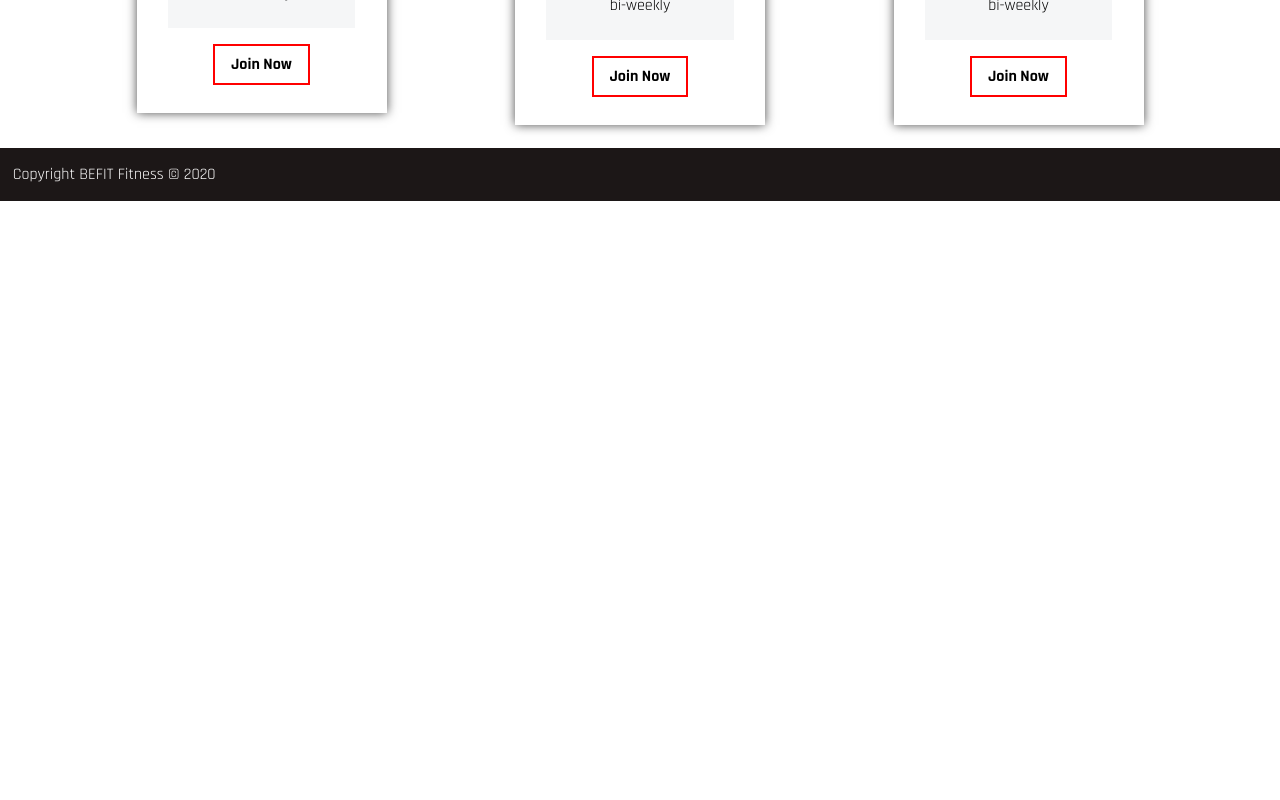
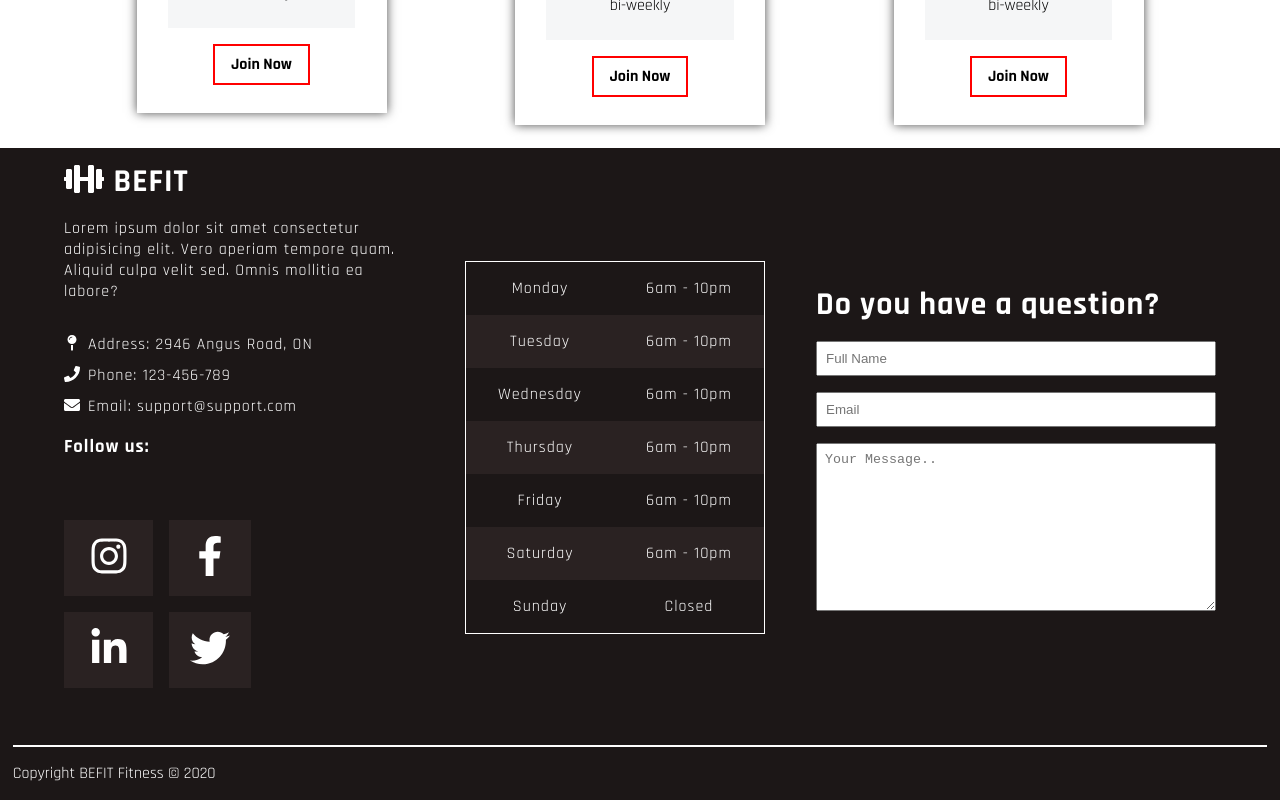
Before and after one commit to Parsa-jalilifar/BEFIT, an Angular app: page / in a window 1280 px wide. Shown: the part 4029-4829 px from the top of the page. Before the commit the page ends 4230 px from the top, so only its background shows below. Built offline with nearby package versions, Linux system fonts and the light colour scheme.

Commit message:
contact component completed

```diff
--- a/src/app/app.component.html
+++ b/src/app/app.component.html
@@ -5,5 +5,6 @@
   <app-trainers></app-trainers>
   <app-bmi-cal></app-bmi-cal>
   <app-plans></app-plans>
+  <app-contact></app-contact>
   <app-footer></app-footer>
 </div>
--- a/src/app/app.module.ts
+++ b/src/app/app.module.ts
@@ -10,6 +10,7 @@ import { ServicesComponent } from './components/services/services.component';
 import { TrainersComponent } from './components/trainers/trainers.component';
 import { BmiCalComponent } from './components/bmi-cal/bmi-cal.component';
 import { PlansComponent } from './components/plans/plans.component';
+import { ContactComponent } from './components/contact/contact.component';
 import { FooterComponent } from './components/footer/footer.component';
 
 @NgModule({
@@ -21,7 +22,8 @@ import { FooterComponent } from './components/footer/footer.component';
     TrainersComponent,
     BmiCalComponent,
     PlansComponent,
-    FooterComponent
+    FooterComponent,
+    ContactComponent
   ],
   imports: [
     BrowserModule,
--- /dev/null
+++ b/src/app/components/contact/contact.component.html
@@ -0,0 +1,105 @@
+<div class="contact-container">
+  <div class="info-container">
+
+    <div class="logo">
+      <fa-icon [icon]="faDumbbell"></fa-icon>
+      <h1>BEFIT</h1>
+    </div>
+
+    <p>Lorem ipsum dolor sit amet consectetur adipisicing elit. Vero aperiam tempore quam. Aliquid culpa velit sed.
+      Omnis mollitia ea labore?</p>
+
+    <div class="box-info">
+      <a
+        href="https://www.google.ca/maps/place/Angus+Dr,+Toronto,+ON/@43.7889822,-79.3666036,17z/data=!3m1!4b1!4m5!3m4!1s0x89d4d2d8bb184c95:0x94368b7869b13b3b!8m2!3d43.7889783!4d-79.3644149">
+        <fa-icon [icon]="faMapPin" [styles]="{ width: '16px', height: '16px'}"></fa-icon>
+        <p>Address: 2946 Angus Road, ON</p>
+      </a>
+
+      <a href="tel+1123456789">
+        <fa-icon [icon]="faPhone" [styles]="{ width: '16px', height: '16px' }"></fa-icon>
+        <p>Phone: 123-456-789</p>
+      </a>
+
+      <a href="mailto:support@support.com">
+        <fa-icon [icon]="faEnvelope" [styles]="{ width: '16px', height: '16px' }"></fa-icon>
+        <p>Email: support@support.com</p>
+      </a>
+    </div>
+    <h3>Follow us:</h3>
+    <div class="social-box">
+
+      <div class="icon-box">
+        <a href="" class="up-icon">
+          <fa-icon [icon]="faInstagram" [styles]="{ width: '40px', height: '40px'}"></fa-icon>
+        </a>
+        <p class="up-box">Instagram</p>
+      </div>
+
+      <div class="icon-box">
+        <a href="" class="up-icon">
+          <fa-icon [icon]="faFacebookF" [styles]="{ width: '40px', height: '40px'}"></fa-icon>
+        </a>
+        <p class="up-box">Facebook</p>
+      </div>
+
+      <div class="icon-box">
+        <a href="" class="down-icon">
+          <fa-icon [icon]="faLinkedinIn" [styles]="{ width: '40px', height: '40px'}"></fa-icon>
+        </a>
+        <p class="down-box">LinkedIn</p>
+      </div>
+
+      <div class="icon-box">
+        <a href="" class="down-icon">
+          <fa-icon [icon]="faTwitter" [styles]="{ width: '40px', height: '40px'}"></fa-icon>
+        </a>
+        <p class="down-box">Twitter</p>
+      </div>
+    </div>
+  </div>
+
+  <div class="time-table">
+    <table>
+      <tbody>
+        <tr>
+          <td>Monday</td>
+          <td>6am - 10pm</td>
+        </tr>
+        <tr>
+          <td>Tuesday</td>
+          <td>6am - 10pm</td>
+        </tr>
+        <tr>
+          <td>Wednesday</td>
+          <td>6am - 10pm</td>
+        </tr>
+        <tr>
+          <td>Thursday</td>
+          <td>6am - 10pm</td>
+        </tr>
+        <tr>
+          <td>Friday</td>
+          <td>6am - 10pm</td>
+        </tr>
+        <tr>
+          <td>Saturday</td>
+          <td>6am - 10pm</td>
+        </tr>
+        <tr>
+          <td>Sunday</td>
+          <td>Closed</td>
+        </tr>
+      </tbody>
+    </table>
+  </div>
+
+  <div class="contact-form-container">
+    <h1>Do you have a question?</h1>
+    <form>
+      <input type="text" name="name" id="name" placeholder="Full Name">
+      <input type="email" name="email" id="email" placeholder="Email">
+      <textarea name="message" id="message" cols="30" rows="10" placeholder="Your Message.."></textarea>
+    </form>
+  </div>
+</div>
--- /dev/null
+++ b/src/app/components/contact/contact.component.scss
@@ -0,0 +1,212 @@
+@import "../../../shared-styles/utils.scss";
+
+.contact-container {
+  position: relative;
+  display: flex;
+  justify-content: space-evenly;
+  align-items: center;
+  flex-wrap: wrap;
+  padding: 0.8rem;
+  min-height: 500px;
+  width: 100%;
+  color: white;
+  background-color: $lightBlack;
+  letter-spacing: 1px;
+
+  &::after {
+    content: "";
+    position: absolute;
+    bottom: 0rem;
+    right: 0.8rem;
+    left: 0.8rem;
+    border-bottom: 2px solid white;
+  }
+
+  .info-container {
+    height: 100%;
+    max-width: 350px;
+    display: flex;
+    flex-direction: column;
+
+    .logo {
+      display: flex;
+      align-items: center;
+      margin-bottom: 1rem;
+      .ng-fa-icon {
+        margin-right: 0.6rem;
+        font-size: 2rem;
+      }
+    }
+
+    .box-info {
+      display: inline-flex;
+      flex-direction: column;
+      margin-top: 2rem;
+
+      a {
+        display: flex;
+        align-items: center;
+        color: white;
+        text-decoration: none;
+        border-bottom: 1px solid transparent;
+        transition: all 200ms ease-out;
+
+        &:not(:last-child) {
+          margin-bottom: 0.5rem;
+        }
+
+        p {
+          margin-left: 0.5rem;
+          border-bottom: 1px solid transparent;
+
+          &:hover {
+            border-bottom-color: white;
+          }
+        }
+      }
+    }
+
+    h3 {
+      margin: 1rem 0;
+    }
+
+    .social-box {
+      max-width: 180px;
+      // margin: 0.7rem 0;
+      display: inline-grid;
+      grid-template-columns: repeat(2, 1fr);
+      gap: 1rem;
+
+      .icon-box {
+        display: flex;
+        flex-direction: column;
+        p {
+          letter-spacing: 1px;
+          background-color: $lightRed;
+          font-weight: 600;
+        }
+
+        .up-box {
+          order: 1;
+          margin-bottom: 0.4rem;
+          text-align: center;
+          visibility: hidden;
+          opacity: 0;
+          transition: opacity 0.2s ease-in-out, visibility 0.2s ease-in-out,
+            transform 0.2s cubic-bezier(0.71, 1.7, 0.77, 1.24);
+          padding: 0.4rem 0.4rem 0.8rem 0.4rem;
+          clip-path: polygon(
+            0% 0%,
+            100% 0%,
+            100% 85%,
+            60% 85%,
+            50% 100%,
+            40% 85%,
+            0% 85%
+          );
+        }
+
+        .down-box {
+          margin-top: 0.4rem;
+          text-align: center;
+          opacity: 0;
+          visibility: hidden;
+          padding: 0.8rem 0.4rem 0.4rem 0.4rem;
+          transition: opacity 0.2s ease-in-out, visibility 0.2s ease-in-out,
+            transform 0.2s cubic-bezier(0.71, 1.7, 0.77, 1.24);
+          clip-path: polygon(
+            0 15%,
+            40% 15%,
+            50% 0,
+            60% 15%,
+            100% 15%,
+            100% 100%,
+            0% 100%
+          );
+        }
+
+        .up-icon,
+        .down-icon {
+          display: flex;
+          justify-content: center;
+          align-items: center;
+          color: white;
+          text-decoration: none;
+          padding: 1rem;
+          background-color: hsl(0, 10%, 15%);
+        }
+
+        .up-icon {
+          order: 2;
+        }
+
+        .up-icon:hover ~ .up-box {
+          visibility: visible;
+          opacity: 1;
+          transform: translateY(-5px);
+        }
+        .down-icon:hover ~ .down-box {
+          visibility: visible;
+          opacity: 1;
+          transform: translateY(5px);
+        }
+      }
+    }
+  }
+
+  .time-table {
+    height: 100%;
+    width: 300px;
+    display: flex;
+    flex-direction: column;
+
+    table {
+      border: 1px solid white;
+      border-collapse: collapse;
+
+      tbody {
+        tr {
+          td {
+            padding: 1rem;
+            text-align: center;
+          }
+
+          &:nth-child(even) {
+            background-color: hsl(0, 10%, 15%);
+          }
+        }
+      }
+    }
+  }
+
+  .contact-form-container {
+    height: 100%;
+    width: 400px;
+    display: flex;
+    flex-direction: column;
+    margin: 1rem 0;
+
+    h1 {
+      margin-bottom: 1rem;
+    }
+
+    form {
+      display: flex;
+      flex-direction: column;
+
+      input {
+        margin-bottom: 1rem;
+      }
+
+      input[type="text"],
+      input[type="email"],
+      textarea {
+        padding: 0.5rem;
+      }
+
+      textarea {
+        resize: vertical;
+      }
+    }
+  }
+}
--- /dev/null
+++ b/src/app/components/contact/contact.component.ts
@@ -0,0 +1,30 @@
+import { Component, OnInit } from '@angular/core';
+import { faDumbbell, faMapPin, faPhone, faEnvelope } from '@fortawesome/free-solid-svg-icons';
+import { faFacebookF, faInstagram, faTwitter, faLinkedinIn } from '@fortawesome/free-brands-svg-icons';
+
+
+
+@Component({
+  selector: 'app-contact',
+  templateUrl: './contact.component.html',
+  styleUrls: ['./contact.component.scss']
+})
+export class ContactComponent implements OnInit {
+
+  // address icons
+  faDumbbell = faDumbbell;
+  faMapPin = faMapPin;
+  faPhone = faPhone;
+  faEnvelope = faEnvelope;
+  // social media icon
+  faInstagram = faInstagram;
+  faLinkedinIn = faLinkedinIn;
+  faFacebookF = faFacebookF;
+  faTwitter = faTwitter;
+
+  constructor() { }
+
+  ngOnInit(): void {
+  }
+
+}
```
